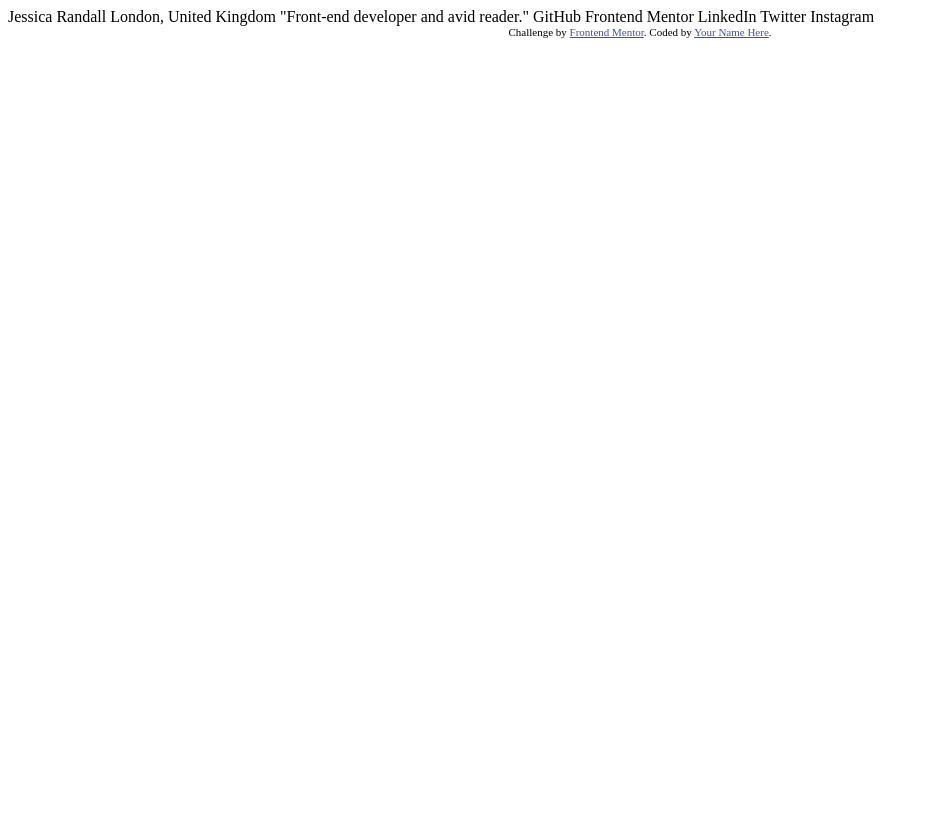
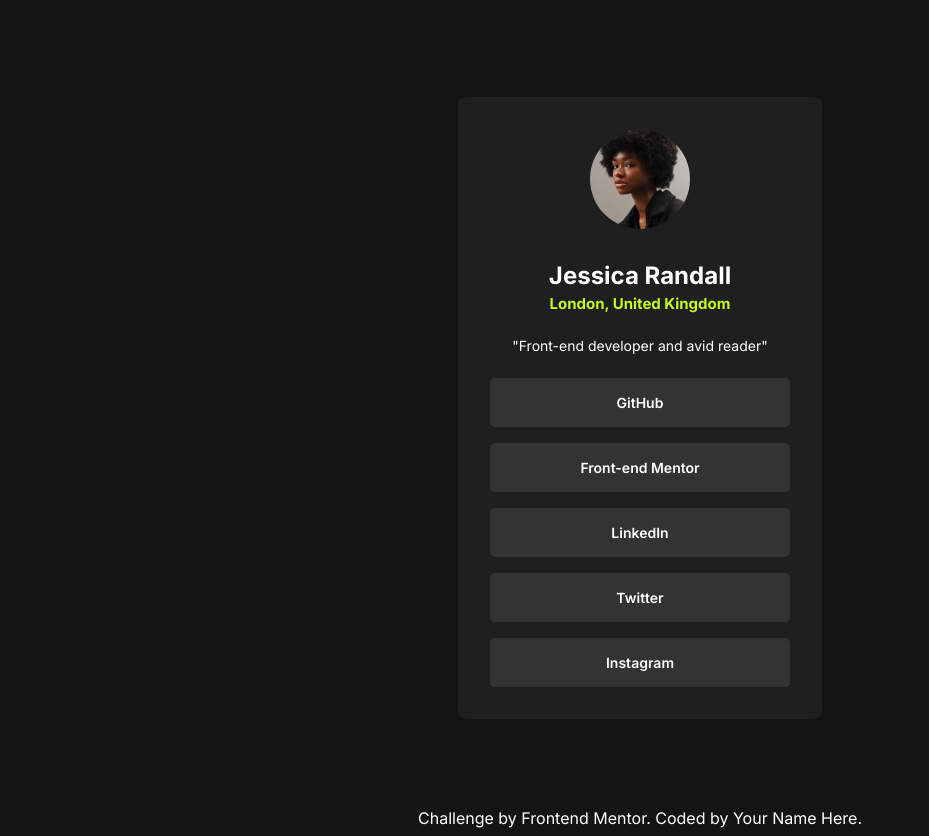
Before and after one commit to StefanGrobler78/social-links-profile-main, a plain HTML site: page index.html in a window 1280 px wide. Shown: the whole page, without its empty margins (0-929 px from the left). Before the commit the page ends 800 px from the top, so only its background shows below. Drawn offline with Linux system fonts and the light colour scheme.

Commit message:
Add Html & Css

```diff
--- /dev/null
+++ b/css/style.css
@@ -0,0 +1,109 @@
+:root {
+/* ## Colors */
+
+/* ### Primary */
+
+--green: hsl(75, 94%, 57%);
+
+/* Neutral */
+
+--white: hsl(0, 0%, 100%);
+--grey: hsl(0, 0%, 20%);
+--dark-grey: hsl(0, 0%, 12%);
+--off-black: hsl(0, 0%, 8%);
+
+/* ## Typography */
+
+--fs-300: 14px;
+--fs-400: 16px;
+
+/* Font Weight */
+
+--fw-400: 400;
+--fw-600: 600;
+--fw-700: 700;
+
+/* font family */
+--ff-prim: "Inter", sans-serif;
+
+}
+body {
+    font-family: var(--ff-prim);
+    background-color: var(--off-black);
+    color: var(--white);
+    text-align: center;
+}
+main{
+    min-height: 100vh;
+    display: grid;
+    place-items: center;
+    margin: 0;
+}
+img {
+    width: 100%;
+    display: block;
+}
+ul {
+    list-style: none;
+    padding: 0;
+}
+a {
+    text-decoration: none;
+    color: var(--white);
+}
+
+.sl-card__container{
+    background-color: var(--dark-grey);
+    border-radius: .5rem;
+    padding-inline: 2rem;
+    width: 80%;
+    max-width: 300px;
+}
+.sl-card__container > img{
+    width: 100px;
+    border-radius: 50%;
+    margin: 0 auto;
+    margin-block: 2rem;
+}
+.sl-card__title{
+    font-size: 1.5rem;
+}
+.sl-card__subtitle{
+    font-size: 14px;
+    font-weight: var(--fs-300);
+    margin-bottom: 1.5rem;
+}
+.sl-card__location{
+    color: var(--green);
+    font-size: 15px;
+    font-weight: var(--fw-700);
+    margin-top: -12px;
+    margin-bottom: 1.5rem;
+}
+.sl__list-container {
+    width: 100%;
+    margin-bottom: 2rem;
+}
+.sl__list-element{
+    display: flex;
+    flex-direction: column;
+    gap: 1rem;
+    width: 100%;
+}
+
+.sl__list-link{
+    background-color: var(--grey);
+    font-size: 14px;
+    font-weight: var(--fw-600);
+    padding-block: 1rem;
+    display: block;
+    border-radius: 5px;
+    cursor: pointer;
+    transition: 200ms ease-in-out;
+}
+
+.sl__list-link:hover,
+.sl__list-link:hover{
+    background-color: var(--green);
+    color: var(--off-black);
+}
--- a/index.html
+++ b/index.html
@@ -3,28 +3,37 @@
 <head>
   <meta charset="UTF-8">
   <meta name="viewport" content="width=device-width, initial-scale=1.0"> <!-- displays site properly based on user's device -->
-
+  <!-- Fonts -->
+  <link rel="preconnect" href="https://fonts.googleapis.com">
+  <link rel="preconnect" href="https://fonts.gstatic.com" crossorigin>
+  <link href="https://fonts.googleapis.com/css2?family=Figtree:ital,wght@0,300..900;1,300..900&family=Inter:wght@100..900&family=Outfit:wght@100..900&display=swap" rel="stylesheet">
   <link rel="icon" type="image/png" sizes="32x32" href="./assets/images/favicon-32x32.png">
 
+  <!-- custom css -->
+  <link rel="stylesheet" href="./css/style.css">
+
   <title>Frontend Mentor | Social links profile</title>
-
-  <!-- Feel free to remove these styles or customise in your own stylesheet 👍 -->
-  <style>
-    .attribution { font-size: 11px; text-align: center; }
-    .attribution a { color: hsl(228, 45%, 44%); }
-  </style>
 </head>
 <body>
+  <main>
 
-  Jessica Randall
-  London, United Kingdom
-  "Front-end developer and avid reader."
+    <div class="sl-card__container">
+      <img src="./assets/images/avatar-jessica.jpeg" alt="Jessica Randall">
+      <h1 class="sl-card__title">Jessica Randall</h1>
+      <p class="sl-card__location">London, United Kingdom</p>
+      <p class="sl-card__subtitle">"Front-end developer and avid reader"</p>
+      <div class="sl__list-container">
+        <ul class="sl__list-element">
+          <li class="sl__list-item"><a class="sl__list-link" href="#">GitHub</a></li>
+          <li class="sl__list-item"><a class="sl__list-link" href="#">Front-end Mentor</a></li>
+          <li class="sl__list-item"><a class="sl__list-link" href="#">LinkedIn</a></li>
+          <li class="sl__list-item"><a class="sl__list-link" href="#">Twitter</a></li>
+          <li class="sl__list-item"><a class="sl__list-link" href="#">Instagram</a></li>
+        </ul>
+      </div>
+    </div>
 
-  GitHub
-  Frontend Mentor
-  LinkedIn
-  Twitter
-  Instagram
+  </main>
 
   <div class="attribution">
     Challenge by <a href="https://www.frontendmentor.io?ref=challenge" target="_blank">Frontend Mentor</a>.
```
